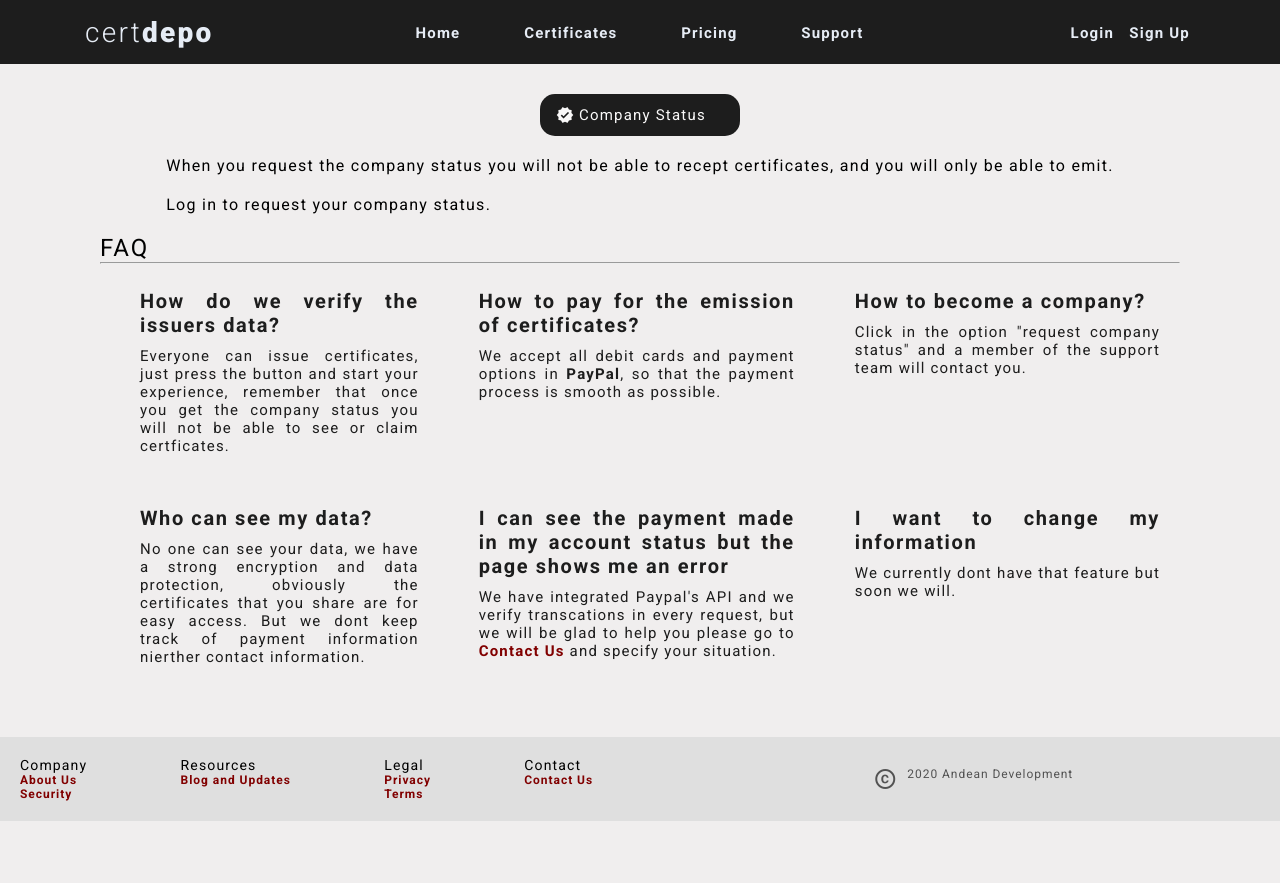
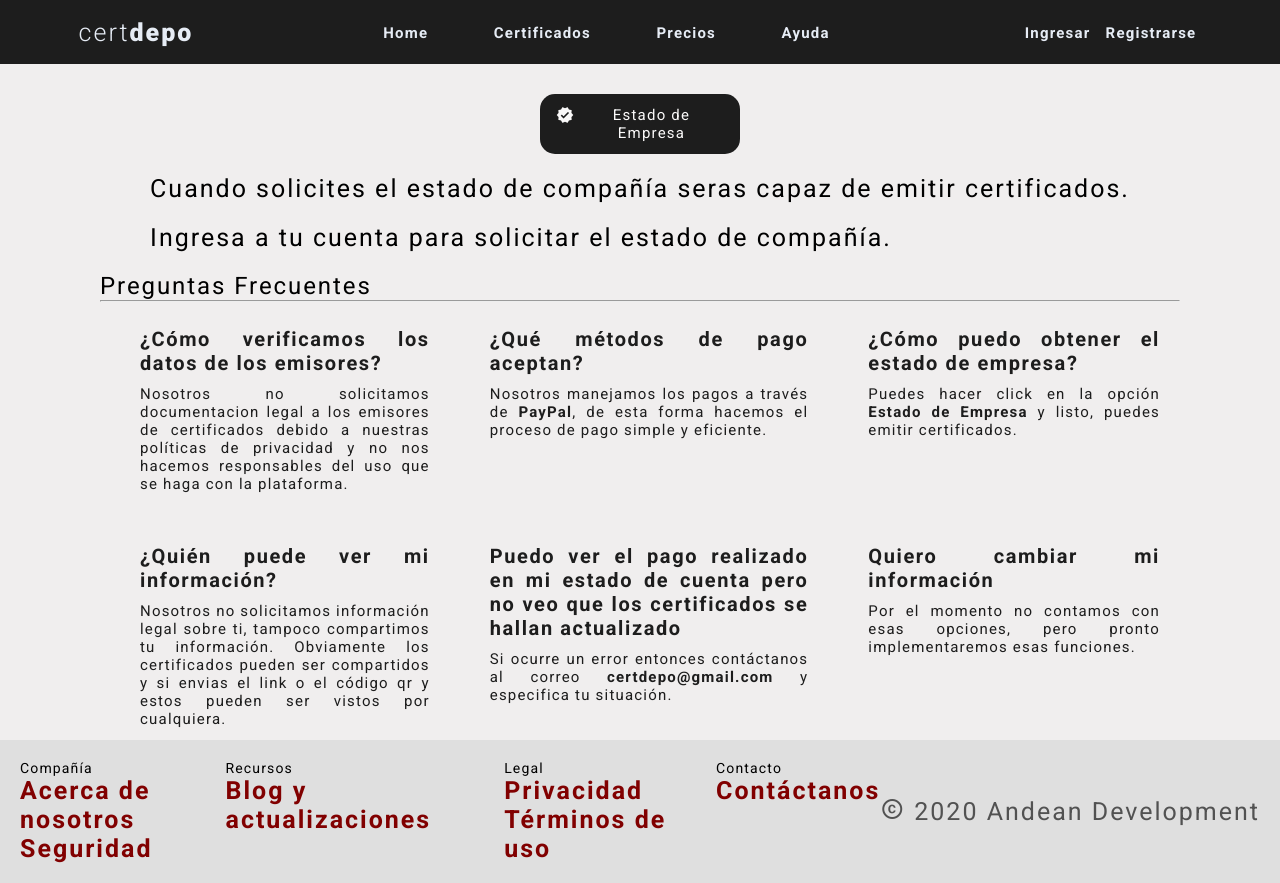
Before and after one commit to kazp058/CertDepo, a PHP site: page /support.php in a window 1280 px wide. Before the commit the page ends 821 px from the top, so only its background shows below. Run offline with PHP 8.4, Linux system fonts and the light colour scheme.

Commit message:
Spanish Translation

```diff
--- a/footer.php
+++ b/footer.php
@@ -3,29 +3,29 @@
     <div class="column-2">
         <div class="column-4">
             <div class="column">
-                <h3>Company</h3>
+                <h3>Compañía</h3>
                 <div>
-                    <p><a href="about.php">About Us</a></p>
-                    <p><a href="security.php">Security</a></p>
+                    <p><a href="about.php">Acerca de nosotros</a></p>
+                    <p><a href="security.php">Seguridad</a></p>
                 </div>
             </div>
             <div class="column">
-                <h3>Resources</h3>
+                <h3>Recursos</h3>
                 <div>
-                    <p><a href="blog.php">Blog and Updates</a></p>
+                    <p><a href="blog.php">Blog y actualizaciones</a></p>
                 </div>
             </div>
             <div class="column">
                 <h3>Legal</h3>
                 <div>
-                    <p><a href="privacy.php">Privacy</a></p>
-                    <p><a href="terms.php">Terms</a></p>
+                    <p><a href="privacy.php">Privacidad</a></p>
+                    <p><a href="terms.php">Términos de uso</a></p>
                 </div>
             </div>
             <div class="column">
-                <h3>Contact</h3>
+                <h3>Contacto</h3>
                 <div>
-                    <p><a href="contact.php">Contact Us</a></p>
+                    <p><a href="contact.php">Contáctanos</a></p>
                 </div>
             </div>
         </div>
--- a/header.php
+++ b/header.php
@@ -24,9 +24,9 @@ session_start();
             </div>
             <ul class="nav-links">
                <li><a href="index.php">Home</a></li>
-               <li><a href="certificates.php">Certificates</a></li>
-               <li><a href="pricing.php">Pricing</a></li>
-               <li><a href="support.php">Support</a></li>
+               <li><a href="certificates.php">Certificados</a></li>
+               <li><a href="pricing.php">Precios</a></li>
+               <li><a href="support.php">Ayuda</a></li>
                <li class="nav-links-mobile">
                   <?php
                   if (isset($_SESSION['userId'])) {
@@ -35,15 +35,15 @@ session_start();
                         <form action="includes/logout.inc.php" method="post">
                            <button type="submit" name="logout-submit">
                               <i class="material-icons md-18">input</i>
-                              Logout
+                              Salir
                            </button>
                         </form>
                      </div>
                   <?php
                   } else {
                   ?>
-                     <a href="login.php">Login</a>
-                     <a href="signup.php">Sign Up</a>
+                     <a href="login.php">Ingresar</a>
+                     <a href="signup.php">Registrarse</a>
                   <?php
                   }
                   ?>
@@ -56,7 +56,7 @@ session_start();
                   <div class="logout-form">
                      <form action="includes/logout.inc.php" method="post">
                         <button type="submit" name="logout-submit"><i class="material-icons md-18">input</i>
-                           Logout
+                           Salir
                         </button>
                      </form>
                   </div>
@@ -64,8 +64,8 @@ session_start();
                } else {
                ?>
                   <div class="non-essential-mobile">
-                     <a href="login.php">Login</a>
-                     <a class="highlight-link-onblack" href="signup.php">Sign Up</a>
+                     <a href="login.php">Ingresar</a>
+                     <a class="highlight-link-onblack" href="signup.php">Registrarse</a>
                   </div>
                <?php
                }
--- a/styles.css
+++ b/styles.css
@@ -22,6 +22,10 @@ main {
 
 
 /*General*/
+
+p {
+    font-size: 25px;
+}
 
 p a {
     color: #810000;
--- a/support.php
+++ b/support.php
@@ -18,9 +18,9 @@ require 'header.php';
                <form action="includes/change-status.php" method="post">
                   <input type="hidden" value="<?php echo $_SESSION['userId']; ?>" name="id">
                   <button type="submit" name="change-submit">
-                     <i class="material-icons md-18">verified</i> Company Status
+                     <i class="material-icons md-18">verified</i> Estado de Empresa
                   </button>
-                  <p>When you request the company status you will not be able to recept certificates, and you will only be able to emit.</p>
+                  <p>Cuando solicites el estado de compañía seras capaz de emitir certificados.</p>
                </form>
             </div>
          <?php
@@ -29,53 +29,53 @@ require 'header.php';
             <div class="company-form">
                <form action="login.php" method="post">
                   <button type="submit" name="change-submit">
-                     <i class="material-icons md-18">verified</i> Company Status
+                     <i class="material-icons md-18">verified</i> Estado de Empresa
                   </button>
-                  <p>When you request the company status you will not be able to recept certificates, and you will only be able to emit.</p>
-                  <p>Log in to request your company status.</p>
+                  <p>Cuando solicites el estado de compañía seras capaz de emitir certificados.</p>
+                  <p>Ingresa a tu cuenta para solicitar el estado de compañía.</p>
                </form>
             </div>
          <?php
          }
          ?>
          <div>
-            <h2>FAQ</h2>
+            <h2>Preguntas Frecuentes</h2>
             <hr>
             <div class="grid-vertical">
                <div class="grid-e">
                   <div class="content">
-                     <h3>How do we verify the issuers data?</h3>
-                     <p>Everyone can issue certificates, just press the button and start your experience, remember that once you get the company status you will not be able to see or claim certficates.</p>
+                     <h3>¿Cómo verificamos los datos de los emisores?</h3>
+                     <p>Nosotros no solicitamos documentacion legal a los emisores de certificados debido a nuestras políticas de privacidad y no nos hacemos responsables del uso que se haga con la plataforma.</p>
                   </div>
                </div>
                <div class="grid-e">
                   <div class="content">
-                     <h3>How to pay for the emission of certificates?</h3>
-                     <p>We accept all debit cards and payment options in <strong>PayPal</strong>, so that the payment process is smooth as possible.</p>
+                     <h3>¿Qué métodos de pago aceptan?</h3>
+                     <p>Nosotros manejamos los pagos a través de <strong>PayPal</strong>, de esta forma hacemos el proceso de pago simple y eficiente.</p>
                   </div>
                </div>
                <div class="grid-e">
                   <div class="content">
-                     <h3>How to become a company?</h3>
-                     <p>Click in the option "request company status" and a member of the support team will contact you.</p>
+                     <h3>¿Cómo puedo obtener el estado de empresa?</h3>
+                     <p>Puedes hacer click en la opción <strong>Estado de Empresa</strong> y listo, puedes emitir certificados.</p>
                   </div>
                </div>
                <div class="grid-e">
                   <div class="content">
-                     <h3>Who can see my data?</h3>
-                     <p>No one can see your data, we have a strong encryption and data protection, obviously the certificates that you share are for easy access. But we dont keep track of payment information nierther contact information.</p>
+                     <h3>¿Quién puede ver mi información?</h3>
+                     <p>Nosotros no solicitamos información legal sobre ti, tampoco compartimos tu información. Obviamente los certificados pueden ser compartidos y si envias el link o el código qr y estos pueden ser vistos por cualquiera.</p>
                   </div>
                </div>
                <div class="grid-e">
                   <div class="content">
-                     <h3>I can see the payment made in my account status but the page shows me an error</h3>
-                     <p>We have integrated Paypal's API and we verify transcations in every request, but we will be glad to help you please go to <a>Contact Us</a> and specify your situation.</p>
+                     <h3>Puedo ver el pago realizado en mi estado de cuenta pero no veo que los certificados se hallan actualizado</h3>
+                     <p>Si ocurre un error entonces contáctanos al correo <strong>certdepo@gmail.com</strong> y especifica tu situación.</p>
                   </div>
                </div>
                <div class="grid-e">
                   <div class="content">
-                     <h3>I want to change my information</h3>
-                     <p>We currently dont have that feature but soon we will.</p>
+                     <h3>Quiero cambiar mi información</h3>
+                     <p>Por el momento no contamos con esas opciones, pero pronto implementaremos esas funciones.</p>
                   </div>
                </div>
             </div>
--- a/thanks.php
+++ b/thanks.php
@@ -6,9 +6,9 @@ require "header.php";
     <div class="wrapper-main">
         <section class="section-index">
             <div class="info">
-                <h3>Thanks for buying!</h3>
-                <p>Now everything is ready to go, start making <a>certificates now!</a></p>
-                <p>Remember that your certificates will not expire and we will keep your data secure!</p>
+                <h3>Gracias por comprar!</h3>
+                <p>Todo esta listo y ya puedes comenzar a emitir <a>certificados</a></p>
+                <p>Recuerda los certificados no tienen fecha de vencimiento, y puedes usarlos cuando quieras!</p>
             </div>
         </section>
     </div>
```
Also changed, not shown: certificates.php (+10 -10 lines), index.php (+17 -17 lines), login.php (+7 -7 lines), pricing.php (+9 -9 lines), reset-password.php (+4 -4 lines), show-certificate.php (+5 -5 lines), signup.php (+6 -6 lines).
